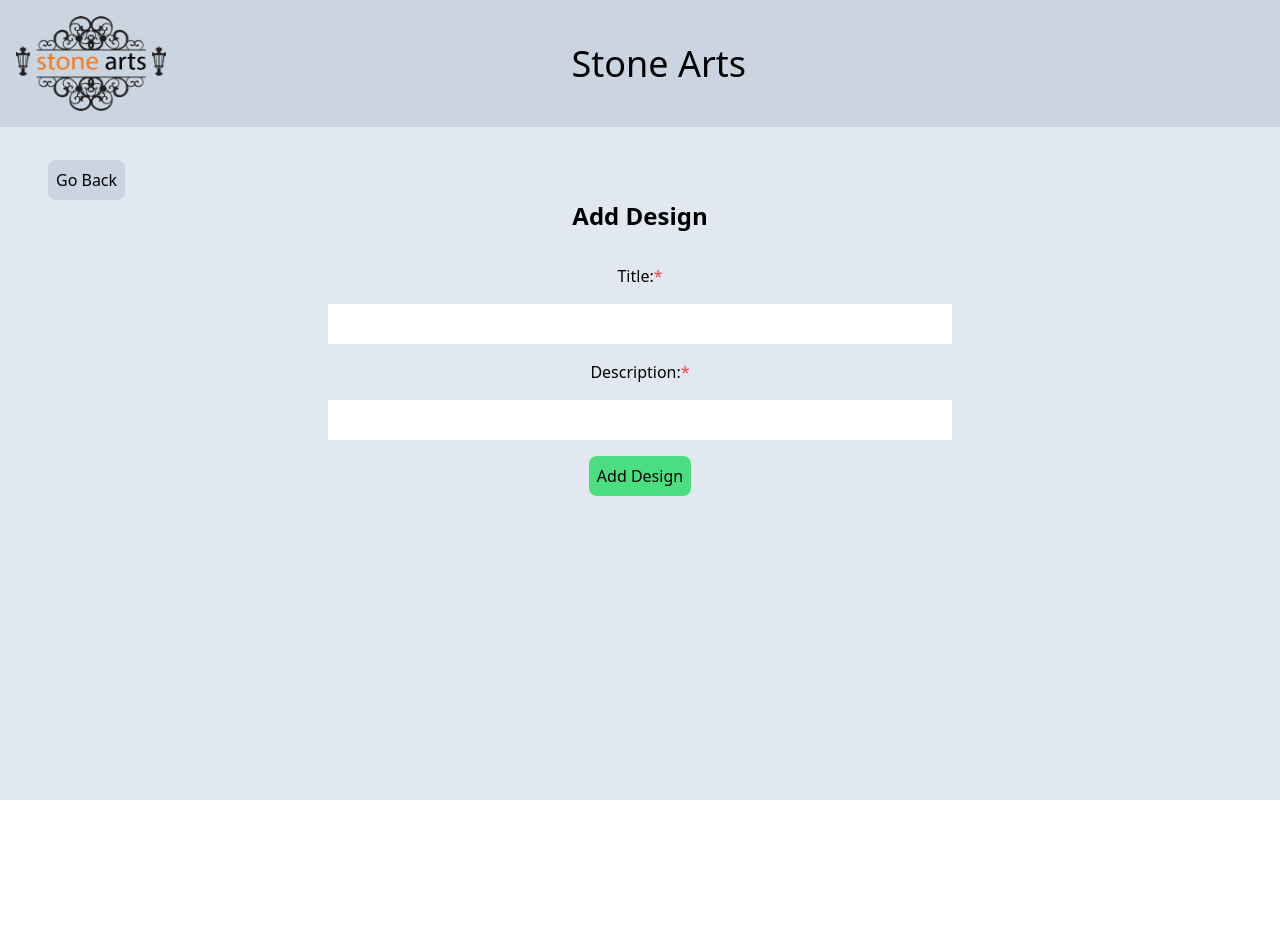
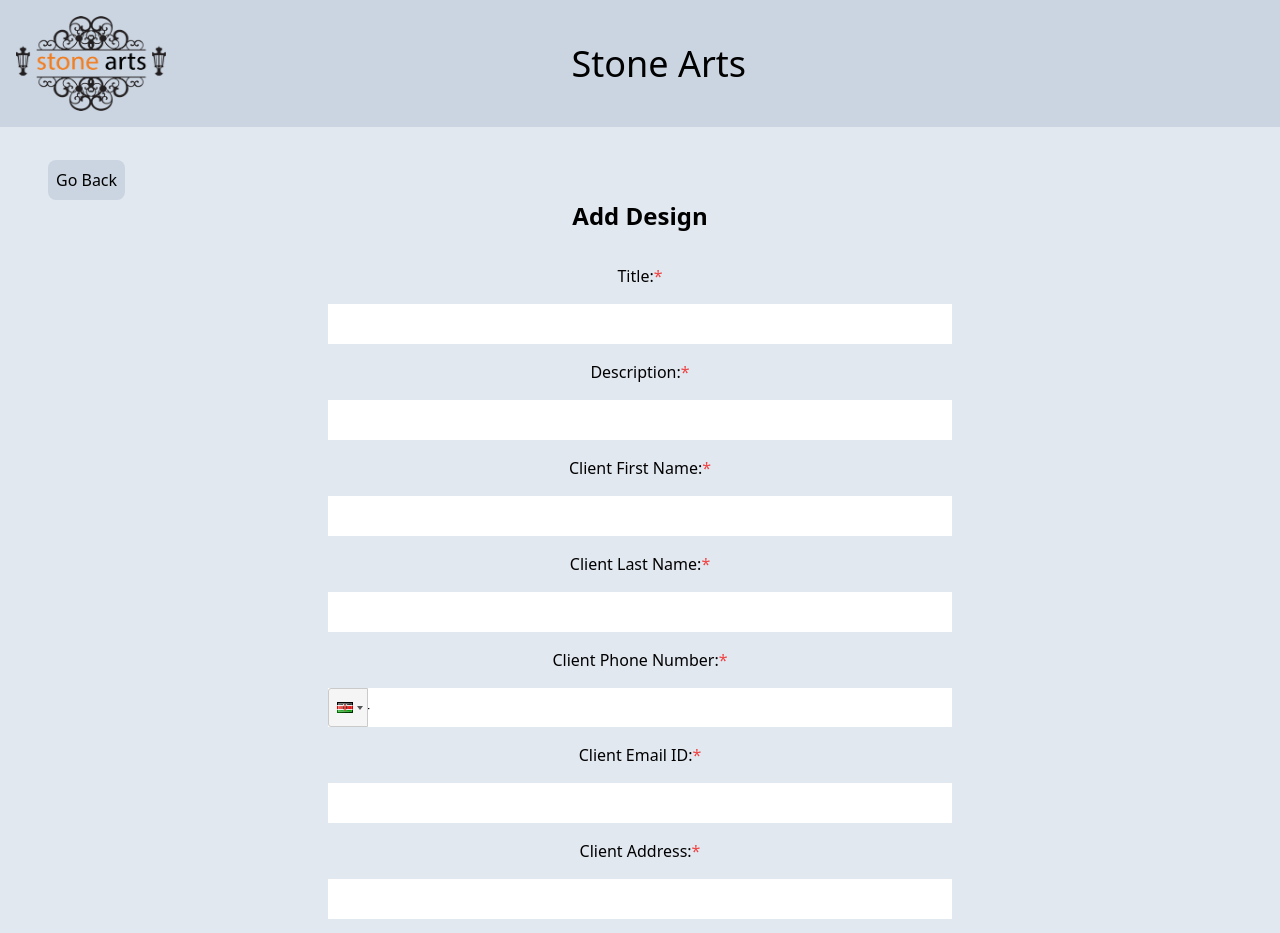
Before and after one commit to stoneartstech/stone-arts, a Next.js app: page /DesignHead/AddDesign in a window 1280 px wide. Shown: the top 933 px of the page. Before the commit the page ends 800 px from the top, so only its background shows below. Built offline with nearby package versions, Linux system fonts and the light colour scheme; no server answers.

Commit message:
Update AddDesign.js

```diff
--- a/pages/DesignHead/AddDesign.js
+++ b/pages/DesignHead/AddDesign.js
@@ -1,62 +1,135 @@
-import React, { useState } from 'react'
-import { useRouter } from 'next/router'
+import React, { useState } from 'react';
+import { useRouter } from 'next/router';
 import Link from 'next/link';
 import { db } from '@/firebase';
 import { collection, onSnapshot, getDoc, setDoc, doc, deleteDoc } from 'firebase/firestore';
+import PhoneInput from 'react-phone-input-2';
+import 'react-phone-input-2/lib/style.css';
 
 export default function AddDesign() {
     const router = useRouter();
 
     const [loading, setLoading] = useState(false);
 
-    const [title, setTitle] = useState('')
-    const [description, setDescription] = useState('')
-    const [designId, setDesignId] = useState()
+    const [title, setTitle] = useState('');
+    const [description, setDescription] = useState('');
+    const [designId, setDesignId] = useState();
+
+    const [clientFirstName, setClientFirstName] = useState('');
+    const [clientLastName, setClientLastName] = useState('');
+    const [clientPhoneNumber, setClientPhoneNumber] = useState('');
+    const [clientEmail, setClientEmail] = useState('');
+    const [clientAddress, setClientAddress] = useState('');
 
     const handleAddDesign = async () => {
-        setLoading(true)
-        var designId = await getDoc(doc(db, "designId", "designId"))
-        designId = designId.data().id
+        setLoading(true);
+        var designId = await getDoc(doc(db, "designId", "designId"));
+        designId = designId.data().id;
 
-        setDesignId(designId)
-        const docRef = doc(db, "pending-designs", designId.toString())
-        await setDoc(docRef, { name: title, description: description, id: designId })
-        await setDoc(doc(db, "designId", "designId"), { id: designId + 1 })
-        setLoading(false)
-        alert('Design Added with id: ' + designId)
-        router.back()
-
-    }
+        setDesignId(designId);
+        const docRef = doc(db, "pending-designs", designId.toString());
+        await setDoc(docRef, {
+            name: title,
+            description: description,
+            id: designId,
+            clientFirstName: clientFirstName,
+            clientLastName: clientLastName,
+            clientPhoneNumber: clientPhoneNumber,
+            clientEmail: clientEmail,
+            clientAddress: clientAddress
+        });
+        await setDoc(doc(db, "designId", "designId"), { id: designId + 1 });
+        setLoading(false);
+        alert('Design Added with id: ' + designId);
+        router.back();
+    };
 
     return (
         <div>
-            {!loading &&
+            {!loading && (
                 <div>
                     <div className='w-full pl-8'>
-                        <button className='bg-slate-300 p-2 rounded-lg'
-                            onClick={() => router.back()}>
+                        <button
+                            className='bg-slate-300 p-2 rounded-lg'
+                            onClick={() => router.back()}
+                        >
                             Go Back
                         </button>
                     </div>
                     <div className='flex flex-col'>
                         <p className='text-2xl mx-auto font-bold'>Add Design</p>
                     </div>
-                    <div className='flex flex-col gap-4 mt-8 items-center sm:w-1/2 mx-auto' >
+                    <div className='flex flex-col gap-4 mt-8 items-center sm:w-1/2 mx-auto'>
+                        <p className=''>Title:<span className='text-red-500'>*</span></p>
+                        <input
+                            type="text"
+                            value={title}
+                            onChange={(e) => setTitle(e.target.value)}
+                            className=' p-2 w-full '
+                        />
+                        <p className=''>Description:<span className='text-red-500'>*</span></p>
+                        <input
+                            type="text"
+                            value={description}
+                            onChange={(e) => setDescription(e.target.value)}
+                            className=' p-2 w-full '
+                        />
 
-                        <p className=''>Title:<span className='text-red-500'>*</span></p>
-                        <input type="text" value={title} onChange={(e) => setTitle(e.target.value)}
-                            className=' p-2 w-full ' />
+                        {/* Client Fields */}
+                        <p className=''>Client First Name:<span className='text-red-500'>*</span></p>
+                        <input
+                            type="text"
+                            value={clientFirstName}
+                            onChange={(e) => setClientFirstName(e.target.value)}
+                            className=' p-2 w-full '
+                        />
 
-                        <p className=''>Description:<span className='text-red-500'>*</span></p>
-                        <input type="text" value={description} onChange={(e) => setDescription(e.target.value)}
-                            className=' p-2 w-full ' />
+                        <p className=''>Client Last Name:<span className='text-red-500'>*</span></p>
+                        <input
+                            type="text"
+                            value={clientLastName}
+                            onChange={(e) => setClientLastName(e.target.value)}
+                            className=' p-2 w-full '
+                        />
 
-                        <button className='bg-green-400 p-2 rounded-lg'
-                            onClick={handleAddDesign}>
+                        <p className=''>Client Phone Number:<span className='text-red-500'>*</span></p>
+                        <PhoneInput
+                            country={'ke'}
+                            inputProps={{
+                                required: true,
+                                className: 'p-2 w-full'
+                            }}
+                            placeholder='Enter phone number'
+                            value={clientPhoneNumber}
+                            onChange={(value) => setClientPhoneNumber(value)}
+                            className=' w-full'
+                        />
+
+                        <p className=''>Client Email ID:<span className='text-red-500'>*</span></p>
+                        <input
+                            type="text"
+                            value={clientEmail}
+                            onChange={(e) => setClientEmail(e.target.value)}
+                            className=' p-2 w-full '
+                        />
+
+                        <p className=''>Client Address:<span className='text-red-500'>*</span></p>
+                        <input
+                            type="text"
+                            value={clientAddress}
+                            onChange={(e) => setClientAddress(e.target.value)}
+                            className=' p-2 w-full '
+                        />
+
+                        <button
+                            className='bg-green-400 p-2 rounded-lg'
+                            onClick={handleAddDesign}
+                        >
                             Add Design
                         </button>
                     </div>
-                </div>}
+                </div>
+            )}
         </div>
-    )
+    );
 }
```
